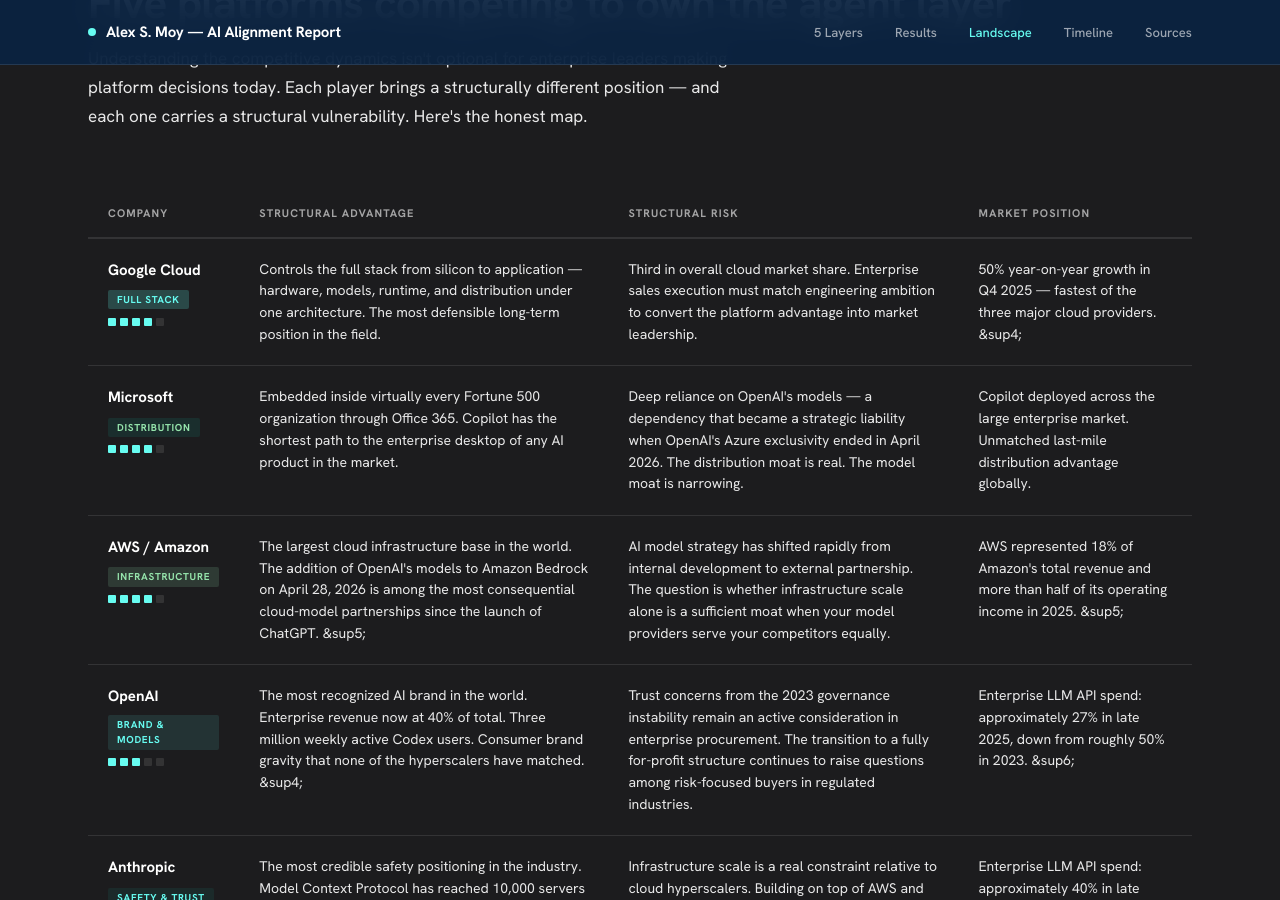
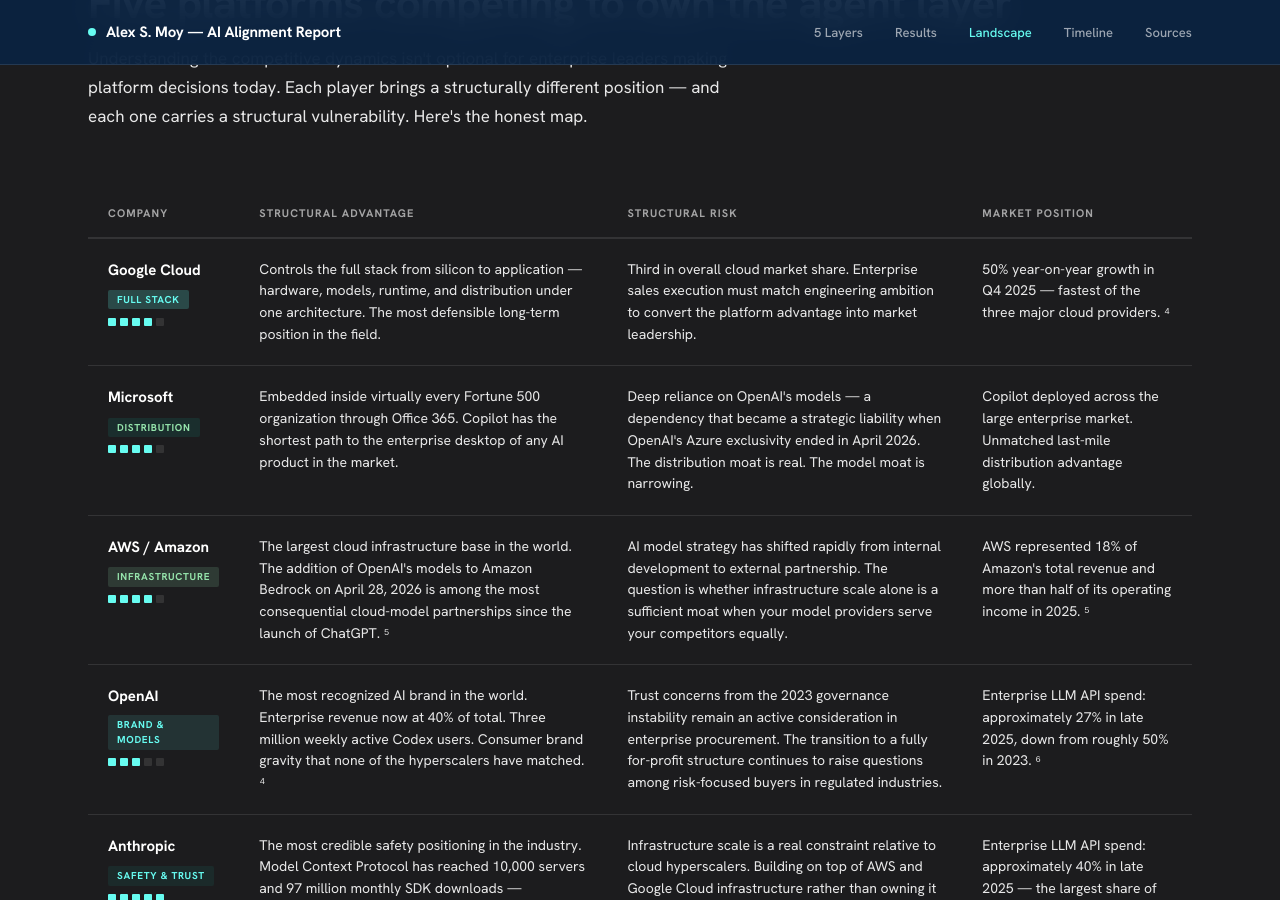
Before and after one commit to alexsmoy/alignment-foundry, a Jekyll site: the page docs/reports/2026-04-google-cloud-next-agent-governance.html, which Jekyll copies as it is, in a window 1280 px wide and 900 px high, scrolled down 4883 px. Built offline with Jekyll 4.4.1, drawn with Linux system fonts in a browser that asks for light colours; some of the changed text lies outside the part shown.

Commit message:
Fix citation markers — replace invalid &sup4–8; entities with Unicode
&sup1; &sup2; &sup3; are valid HTML named entities, but &sup4; through
&sup9; are not — most browsers render them as literal text. Replaced
all eight footnote markers (Results, Competition, Timeline, and the
Sources section) with the corresponding Unicode superscript glyphs so
they render reliably across browsers.

https://claude.ai/code/session_01FTc32S2rVFNw4ceMze21PB

```diff
--- a/docs/reports/2026-04-google-cloud-next-agent-governance.html
+++ b/docs/reports/2026-04-google-cloud-next-agent-governance.html
@@ -247,7 +247,7 @@ footer p{font-size:13px;font-weight:400;color:var(--w60)}
     </div>
     <div class="pq fu">
       <p>&ldquo;The era of the pilot is over. The era of the agent is here.&rdquo;</p>
-      <cite>Thomas Kurian, CEO Google Cloud &mdash; April 22, 2026 &nbsp;&sup1;</cite>
+      <cite>Thomas Kurian, CEO Google Cloud &mdash; April 22, 2026 &nbsp;¹</cite>
     </div>
     <div class="num-row fu">
       <div class="nc"><div class="nb">89%</div><div class="nl">of business teams already using AI agents</div><div class="ns">Google AI Agent Trends Report, 2026</div></div>
@@ -377,12 +377,12 @@ footer p{font-size:13px;font-weight:400;color:var(--w60)}
     <h2 class="s-head">Governance in production &mdash; what the outcomes say</h2>
     <p class="s-intro">Theory becomes strategy when it delivers results. These organizations moved past the pilot stage, built governance into their deployments, and produced outcomes that are now redefining performance benchmarks across their industries.</p>
     <div class="rg fu">
-      <div class="rc"><div class="rco">Deutsche Telekom</div><div class="rn">95%</div><div class="rl">reduction in network event response time</div><div class="rd">Built MINDR &mdash; a multi-agent system that autonomously detects and resolves network failures before customers experience them. This is not AI augmenting a team. It's AI running a mission-critical operation with governance embedded at every layer. &sup2;</div></div>
-      <div class="rc"><div class="rco">Highmark Health</div><div class="rn">$27.9M</div><div class="rl">in documented value delivered in a single year</div><div class="rd">Deployed Sidekick, an AI assistant that automates research and provides intelligent information access across their workforce. The financial figure is audited value &mdash; not projected savings or modeled estimates. That distinction matters. &sup2;</div></div>
-      <div class="rc"><div class="rco">Danfoss</div><div class="rn">~42 hrs</div><div class="rl">&rarr; near real-time order processing</div><div class="rd">Automated 80% of transactional decisions in email-based order processing. A workflow that once required nearly two days now executes in minutes &mdash; with governance controls that escalate anything outside defined parameters to human review. &sup3;</div></div>
-      <div class="rc"><div class="rco">Citadel Securities</div><div class="rn">4&times;</div><div class="rl">faster AI workloads at 30% lower cost</div><div class="rd">Built a TPU-powered research environment on Google Cloud. Analysis that once required days executes in minutes. In financial markets, that compression isn't an efficiency gain &mdash; it's a structural competitive advantage. &sup2;</div></div>
-      <div class="rc"><div class="rco">GE Appliances</div><div class="rn">800+</div><div class="rl">AI agents deployed across live operations</div><div class="rd">Running a governed fleet of specialized agents across manufacturing, logistics, and supply chain. Each agent carries a defined role, verified identity, scoped permissions, and performance oversight. All five layers, in production. &sup2;</div></div>
-      <div class="rc"><div class="rco">Tata Steel</div><div class="rn">300+</div><div class="rl">agents deployed in nine months</div><div class="rd">Scaled from zero to 300 specialized agents in under a year using a low-code deployment platform. The speed was possible because governance was built in from the start &mdash; not retrofitted after the fact. &sup2;</div></div>
+      <div class="rc"><div class="rco">Deutsche Telekom</div><div class="rn">95%</div><div class="rl">reduction in network event response time</div><div class="rd">Built MINDR &mdash; a multi-agent system that autonomously detects and resolves network failures before customers experience them. This is not AI augmenting a team. It's AI running a mission-critical operation with governance embedded at every layer. ²</div></div>
+      <div class="rc"><div class="rco">Highmark Health</div><div class="rn">$27.9M</div><div class="rl">in documented value delivered in a single year</div><div class="rd">Deployed Sidekick, an AI assistant that automates research and provides intelligent information access across their workforce. The financial figure is audited value &mdash; not projected savings or modeled estimates. That distinction matters. ²</div></div>
+      <div class="rc"><div class="rco">Danfoss</div><div class="rn">~42 hrs</div><div class="rl">&rarr; near real-time order processing</div><div class="rd">Automated 80% of transactional decisions in email-based order processing. A workflow that once required nearly two days now executes in minutes &mdash; with governance controls that escalate anything outside defined parameters to human review. ³</div></div>
+      <div class="rc"><div class="rco">Citadel Securities</div><div class="rn">4&times;</div><div class="rl">faster AI workloads at 30% lower cost</div><div class="rd">Built a TPU-powered research environment on Google Cloud. Analysis that once required days executes in minutes. In financial markets, that compression isn't an efficiency gain &mdash; it's a structural competitive advantage. ²</div></div>
+      <div class="rc"><div class="rco">GE Appliances</div><div class="rn">800+</div><div class="rl">AI agents deployed across live operations</div><div class="rd">Running a governed fleet of specialized agents across manufacturing, logistics, and supply chain. Each agent carries a defined role, verified identity, scoped permissions, and performance oversight. All five layers, in production. ²</div></div>
+      <div class="rc"><div class="rco">Tata Steel</div><div class="rn">300+</div><div class="rl">agents deployed in nine months</div><div class="rd">Scaled from zero to 300 specialized agents in under a year using a low-code deployment platform. The speed was possible because governance was built in from the start &mdash; not retrofitted after the fact. ²</div></div>
     </div>
   </div>
 </section>
@@ -397,11 +397,11 @@ footer p{font-size:13px;font-weight:400;color:var(--w60)}
     <table class="ct">
       <thead><tr><th>Company</th><th>Structural advantage</th><th>Structural risk</th><th>Market position</th></tr></thead>
       <tbody>
-        <tr><td><span class="pn">Google Cloud</span><span class="pb bg">Full Stack</span><div class="dots"><div class="d on"></div><div class="d on"></div><div class="d on"></div><div class="d on"></div><div class="d"></div></div></td><td>Controls the full stack from silicon to application &mdash; hardware, models, runtime, and distribution under one architecture. The most defensible long-term position in the field.</td><td>Third in overall cloud market share. Enterprise sales execution must match engineering ambition to convert the platform advantage into market leadership.</td><td>50% year-on-year growth in Q4 2025 &mdash; fastest of the three major cloud providers. &sup4;</td></tr>
+        <tr><td><span class="pn">Google Cloud</span><span class="pb bg">Full Stack</span><div class="dots"><div class="d on"></div><div class="d on"></div><div class="d on"></div><div class="d on"></div><div class="d"></div></div></td><td>Controls the full stack from silicon to application &mdash; hardware, models, runtime, and distribution under one architecture. The most defensible long-term position in the field.</td><td>Third in overall cloud market share. Enterprise sales execution must match engineering ambition to convert the platform advantage into market leadership.</td><td>50% year-on-year growth in Q4 2025 &mdash; fastest of the three major cloud providers. ⁴</td></tr>
         <tr><td><span class="pn">Microsoft</span><span class="pb bm">Distribution</span><div class="dots"><div class="d on"></div><div class="d on"></div><div class="d on"></div><div class="d on"></div><div class="d"></div></div></td><td>Embedded inside virtually every Fortune 500 organization through Office 365. Copilot has the shortest path to the enterprise desktop of any AI product in the market.</td><td>Deep reliance on OpenAI's models &mdash; a dependency that became a strategic liability when OpenAI's Azure exclusivity ended in April 2026. The distribution moat is real. The model moat is narrowing.</td><td>Copilot deployed across the large enterprise market. Unmatched last-mile distribution advantage globally.</td></tr>
-        <tr><td><span class="pn">AWS / Amazon</span><span class="pb ba">Infrastructure</span><div class="dots"><div class="d on"></div><div class="d on"></div><div class="d on"></div><div class="d on"></div><div class="d"></div></div></td><td>The largest cloud infrastructure base in the world. The addition of OpenAI's models to Amazon Bedrock on April 28, 2026 is among the most consequential cloud-model partnerships since the launch of ChatGPT. &sup5;</td><td>AI model strategy has shifted rapidly from internal development to external partnership. The question is whether infrastructure scale alone is a sufficient moat when your model providers serve your competitors equally.</td><td>AWS represented 18% of Amazon's total revenue and more than half of its operating income in 2025. &sup5;</td></tr>
-        <tr><td><span class="pn">OpenAI</span><span class="pb bo">Brand &amp; Models</span><div class="dots"><div class="d on"></div><div class="d on"></div><div class="d on"></div><div class="d"></div><div class="d"></div></div></td><td>The most recognized AI brand in the world. Enterprise revenue now at 40% of total. Three million weekly active Codex users. Consumer brand gravity that none of the hyperscalers have matched. &sup4;</td><td>Trust concerns from the 2023 governance instability remain an active consideration in enterprise procurement. The transition to a fully for-profit structure continues to raise questions among risk-focused buyers in regulated industries.</td><td>Enterprise LLM API spend: approximately 27% in late 2025, down from roughly 50% in 2023. &sup6;</td></tr>
-        <tr><td><span class="pn">Anthropic</span><span class="pb ban">Safety &amp; Trust</span><div class="dots"><div class="d on"></div><div class="d on"></div><div class="d on"></div><div class="d on"></div><div class="d on"></div></div></td><td>The most credible safety positioning in the industry. Model Context Protocol has reached 10,000 servers and 97 million monthly SDK downloads &mdash; establishing MCP as the emerging interoperability standard for agent-to-tool connectivity. &sup4;</td><td>Infrastructure scale is a real constraint relative to cloud hyperscalers. Building on top of AWS and Google Cloud infrastructure rather than owning it creates a structural dependency the company continues to navigate.</td><td>Enterprise LLM API spend: approximately 40% in late 2025 &mdash; the largest share of any provider in the market. &sup6;</td></tr>
+        <tr><td><span class="pn">AWS / Amazon</span><span class="pb ba">Infrastructure</span><div class="dots"><div class="d on"></div><div class="d on"></div><div class="d on"></div><div class="d on"></div><div class="d"></div></div></td><td>The largest cloud infrastructure base in the world. The addition of OpenAI's models to Amazon Bedrock on April 28, 2026 is among the most consequential cloud-model partnerships since the launch of ChatGPT. ⁵</td><td>AI model strategy has shifted rapidly from internal development to external partnership. The question is whether infrastructure scale alone is a sufficient moat when your model providers serve your competitors equally.</td><td>AWS represented 18% of Amazon's total revenue and more than half of its operating income in 2025. ⁵</td></tr>
+        <tr><td><span class="pn">OpenAI</span><span class="pb bo">Brand &amp; Models</span><div class="dots"><div class="d on"></div><div class="d on"></div><div class="d on"></div><div class="d"></div><div class="d"></div></div></td><td>The most recognized AI brand in the world. Enterprise revenue now at 40% of total. Three million weekly active Codex users. Consumer brand gravity that none of the hyperscalers have matched. ⁴</td><td>Trust concerns from the 2023 governance instability remain an active consideration in enterprise procurement. The transition to a fully for-profit structure continues to raise questions among risk-focused buyers in regulated industries.</td><td>Enterprise LLM API spend: approximately 27% in late 2025, down from roughly 50% in 2023. ⁶</td></tr>
+        <tr><td><span class="pn">Anthropic</span><span class="pb ban">Safety &amp; Trust</span><div class="dots"><div class="d on"></div><div class="d on"></div><div class="d on"></div><div class="d on"></div><div class="d on"></div></div></td><td>The most credible safety positioning in the industry. Model Context Protocol has reached 10,000 servers and 97 million monthly SDK downloads &mdash; establishing MCP as the emerging interoperability standard for agent-to-tool connectivity. ⁴</td><td>Infrastructure scale is a real constraint relative to cloud hyperscalers. Building on top of AWS and Google Cloud infrastructure rather than owning it creates a structural dependency the company continues to navigate.</td><td>Enterprise LLM API spend: approximately 40% in late 2025 &mdash; the largest share of any provider in the market. ⁶</td></tr>
       </tbody>
     </table>
     </div>
@@ -420,8 +420,8 @@ footer p{font-size:13px;font-weight:400;color:var(--w60)}
       <div class="ti"><div class="td"></div><div class="t-date">March 2023</div><div class="t-title">GPT-4 integrates tools &mdash; the first true agentic capability</div><div class="t-desc">AI connects to external tools for the first time at scale &mdash; web search, code execution, data retrieval. The shift from language model to agent begins. With it comes the first serious question enterprises haven't yet built answers for: what are we willing to let this do on its own?</div></div>
       <div class="ti"><div class="td"></div><div class="t-date">November 2024</div><div class="t-title">Anthropic releases the Model Context Protocol (MCP)</div><div class="t-desc">A universal open standard for agent-to-tool connectivity. Later donated to the Linux Foundation's Agentic AI Foundation. Now supporting 10,000 servers and 97 million monthly SDK downloads &mdash; emerging as the interoperability layer that makes multi-vendor agent architectures possible at enterprise scale.</div></div>
       <div class="ti"><div class="td"></div><div class="t-date">Early 2026</div><div class="t-title">Enterprise AI moves from pilot to production</div><div class="t-desc">For the first time, major enterprises &mdash; Deutsche Telekom, GE Appliances, Tata Steel, Highmark Health, and hundreds of others &mdash; deploy AI agents into live production environments. The experimental phase ends. Governance stops being a future consideration and becomes an immediate operational requirement.</div></div>
-      <div class="ti"><div class="td"></div><div class="t-date">April 22&ndash;25, 2026</div><div class="t-title">Google Cloud Next &rsquo;26 &mdash; 260 announcements define the governed agentic enterprise</div><div class="t-desc">Google presents a unified governance architecture across all five layers: Identity, Memory, Permission, Security, and Oversight &mdash; built on the Gemini Enterprise Agent Platform, 8th-generation TPUs, Wiz's security infrastructure, and a $750 million partner ecosystem. The blueprint for the governed agentic enterprise becomes public. &sup1;</div></div>
-      <div class="ti"><div class="td"></div><div class="t-date">April 28, 2026</div><div class="t-title">AWS + OpenAI &mdash; the exclusivity era ends, the platform race accelerates</div><div class="t-desc">AWS adds OpenAI's models to Amazon Bedrock the same day OpenAI ends its exclusivity agreement with Microsoft. For enterprise leaders, the signal is clear: the agent platform market is now genuinely competitive. Platform loyalty is a strategic choice, not a default. &sup5;</div></div>
+      <div class="ti"><div class="td"></div><div class="t-date">April 22&ndash;25, 2026</div><div class="t-title">Google Cloud Next &rsquo;26 &mdash; 260 announcements define the governed agentic enterprise</div><div class="t-desc">Google presents a unified governance architecture across all five layers: Identity, Memory, Permission, Security, and Oversight &mdash; built on the Gemini Enterprise Agent Platform, 8th-generation TPUs, Wiz's security infrastructure, and a $750 million partner ecosystem. The blueprint for the governed agentic enterprise becomes public. ¹</div></div>
+      <div class="ti"><div class="td"></div><div class="t-date">April 28, 2026</div><div class="t-title">AWS + OpenAI &mdash; the exclusivity era ends, the platform race accelerates</div><div class="t-desc">AWS adds OpenAI's models to Amazon Bedrock the same day OpenAI ends its exclusivity agreement with Microsoft. For enterprise leaders, the signal is clear: the agent platform market is now genuinely competitive. Platform loyalty is a strategic choice, not a default. ⁵</div></div>
     </div>
   </div>
 </section>
@@ -440,14 +440,14 @@ footer p{font-size:13px;font-weight:400;color:var(--w60)}
     <h2 class="s-head">Where this comes from</h2>
     <p class="s-intro">Every claim in this report is sourced from primary announcements, official company publications, and independent analyst research. All figures are cited as reported. Click any source to read the original material.</p>
     <div class="cg fu">
-      <a class="cc" href="https://cloud.google.com/blog/topics/google-cloud-next/google-cloud-next-2026-wrap-up" target="_blank" rel="noopener"><div class="cn">&sup1;</div><div class="cc-c"><div class="cc-t">Google Cloud Next &rsquo;26 &mdash; 260-announcement wrap-up</div><div class="cc-m">Google Cloud Blog &middot; April 25, 2026</div></div><div class="cc-a">&rarr;</div></a>
-      <a class="cc" href="https://cloud.google.com/blog/topics/google-cloud-next/next26-day-1-recap" target="_blank" rel="noopener"><div class="cn">&sup2;</div><div class="cc-c"><div class="cc-t">Day 1 keynote recap &mdash; customer case studies and platform announcements</div><div class="cc-m">Google Cloud Blog &middot; April 23, 2026</div></div><div class="cc-a">&rarr;</div></a>
-      <a class="cc" href="https://thenextweb.com/news/google-cloud-next-ai-agents-agentic-era" target="_blank" rel="noopener"><div class="cn">&sup3;</div><div class="cc-c"><div class="cc-t">Google Cloud Next 2026 &mdash; full-stack competitive analysis, includes Danfoss case study</div><div class="cc-m">The Next Web &middot; April 2026</div></div><div class="cc-a">&rarr;</div></a>
-      <a class="cc" href="https://cloud.google.com/blog/topics/google-cloud-next/welcome-to-google-cloud-next26" target="_blank" rel="noopener"><div class="cn">&sup4;</div><div class="cc-c"><div class="cc-t">Google Cloud Next &rsquo;26 &mdash; Thomas Kurian opening keynote</div><div class="cc-m">Google Cloud Blog &middot; April 22, 2026</div></div><div class="cc-a">&rarr;</div></a>
-      <a class="cc" href="https://siliconangle.com/2026/04/28/aws-brings-openais-ai-models-codex-programming-assistant-cloud/" target="_blank" rel="noopener"><div class="cn">&sup5;</div><div class="cc-c"><div class="cc-t">AWS brings OpenAI models and Codex to Amazon Bedrock</div><div class="cc-m">SiliconANGLE &middot; April 28, 2026</div></div><div class="cc-a">&rarr;</div></a>
-      <a class="cc" href="https://www.kai-waehner.de/blog/2026/04/06/enterprise-agentic-ai-landscape-2026-trust-flexibility-and-vendor-lock-in/" target="_blank" rel="noopener"><div class="cn">&sup6;</div><div class="cc-c"><div class="cc-t">Enterprise agentic AI landscape 2026 &mdash; trust, flexibility, and vendor lock-in</div><div class="cc-m">Kai Waehner, Independent Analysis &middot; April 6, 2026 &mdash; includes Menlo Ventures market share data</div></div><div class="cc-a">&rarr;</div></a>
-      <a class="cc" href="https://blog.google/innovation-and-ai/infrastructure-and-cloud/google-cloud/cloud-next-2026-sundar-pichai/" target="_blank" rel="noopener"><div class="cn">&sup7;</div><div class="cc-c"><div class="cc-t">Sundar Pichai on Google&rsquo;s $185B capital expenditure and cloud strategy</div><div class="cc-m">Google Blog &middot; April 22, 2026</div></div><div class="cc-a">&rarr;</div></a>
-      <a class="cc" href="https://marqstats.com/reports/agentic-ai-platform-market/" target="_blank" rel="noopener"><div class="cn">&sup8;</div><div class="cc-c"><div class="cc-t">Agentic AI platform market forecast 2026&ndash;2030 &mdash; includes Gartner projection data</div><div class="cc-m">MarqStats Research &middot; March&ndash;April 2026</div></div><div class="cc-a">&rarr;</div></a>
+      <a class="cc" href="https://cloud.google.com/blog/topics/google-cloud-next/google-cloud-next-2026-wrap-up" target="_blank" rel="noopener"><div class="cn">¹</div><div class="cc-c"><div class="cc-t">Google Cloud Next &rsquo;26 &mdash; 260-announcement wrap-up</div><div class="cc-m">Google Cloud Blog &middot; April 25, 2026</div></div><div class="cc-a">&rarr;</div></a>
+      <a class="cc" href="https://cloud.google.com/blog/topics/google-cloud-next/next26-day-1-recap" target="_blank" rel="noopener"><div class="cn">²</div><div class="cc-c"><div class="cc-t">Day 1 keynote recap &mdash; customer case studies and platform announcements</div><div class="cc-m">Google Cloud Blog &middot; April 23, 2026</div></div><div class="cc-a">&rarr;</div></a>
+      <a class="cc" href="https://thenextweb.com/news/google-cloud-next-ai-agents-agentic-era" target="_blank" rel="noopener"><div class="cn">³</div><div class="cc-c"><div class="cc-t">Google Cloud Next 2026 &mdash; full-stack competitive analysis, includes Danfoss case study</div><div class="cc-m">The Next Web &middot; April 2026</div></div><div class="cc-a">&rarr;</div></a>
+      <a class="cc" href="https://cloud.google.com/blog/topics/google-cloud-next/welcome-to-google-cloud-next26" target="_blank" rel="noopener"><div class="cn">⁴</div><div class="cc-c"><div class="cc-t">Google Cloud Next &rsquo;26 &mdash; Thomas Kurian opening keynote</div><div class="cc-m">Google Cloud Blog &middot; April 22, 2026</div></div><div class="cc-a">&rarr;</div></a>
+      <a class="cc" href="https://siliconangle.com/2026/04/28/aws-brings-openais-ai-models-codex-programming-assistant-cloud/" target="_blank" rel="noopener"><div class="cn">⁵</div><div class="cc-c"><div class="cc-t">AWS brings OpenAI models and Codex to Amazon Bedrock</div><div class="cc-m">SiliconANGLE &middot; April 28, 2026</div></div><div class="cc-a">&rarr;</div></a>
+      <a class="cc" href="https://www.kai-waehner.de/blog/2026/04/06/enterprise-agentic-ai-landscape-2026-trust-flexibility-and-vendor-lock-in/" target="_blank" rel="noopener"><div class="cn">⁶</div><div class="cc-c"><div class="cc-t">Enterprise agentic AI landscape 2026 &mdash; trust, flexibility, and vendor lock-in</div><div class="cc-m">Kai Waehner, Independent Analysis &middot; April 6, 2026 &mdash; includes Menlo Ventures market share data</div></div><div class="cc-a">&rarr;</div></a>
+      <a class="cc" href="https://blog.google/innovation-and-ai/infrastructure-and-cloud/google-cloud/cloud-next-2026-sundar-pichai/" target="_blank" rel="noopener"><div class="cn">⁷</div><div class="cc-c"><div class="cc-t">Sundar Pichai on Google&rsquo;s $185B capital expenditure and cloud strategy</div><div class="cc-m">Google Blog &middot; April 22, 2026</div></div><div class="cc-a">&rarr;</div></a>
+      <a class="cc" href="https://marqstats.com/reports/agentic-ai-platform-market/" target="_blank" rel="noopener"><div class="cn">⁸</div><div class="cc-c"><div class="cc-t">Agentic AI platform market forecast 2026&ndash;2030 &mdash; includes Gartner projection data</div><div class="cc-m">MarqStats Research &middot; March&ndash;April 2026</div></div><div class="cc-a">&rarr;</div></a>
     </div>
   </div>
 </section>
```
